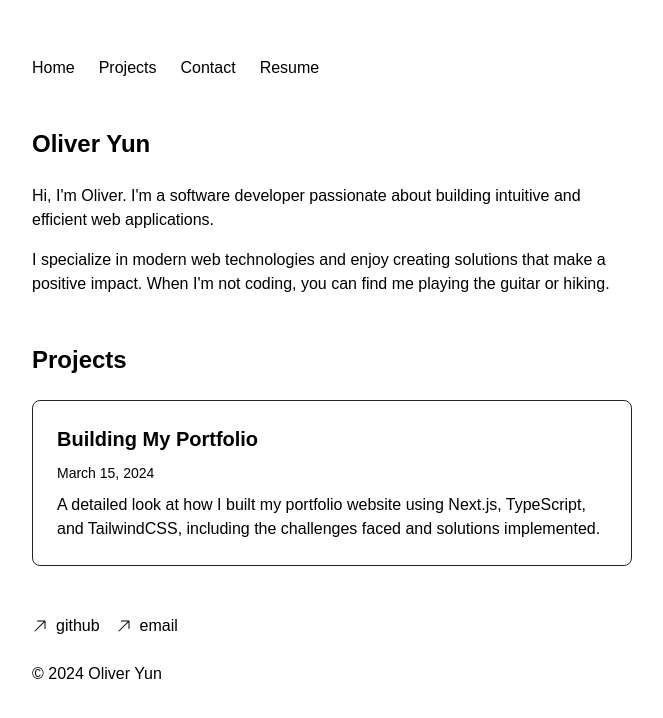
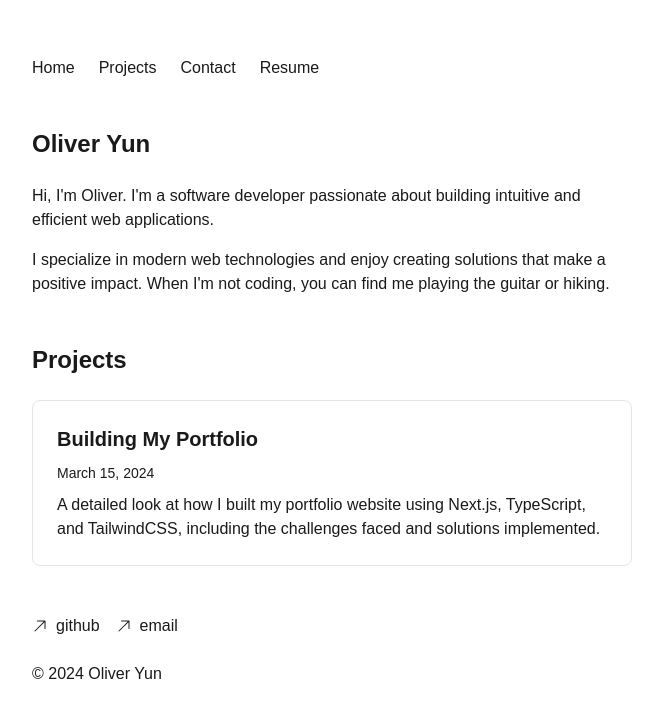
Before and after one commit to oliveryun11/portfolio, a Next.js app: page / in a window 1280 px wide. Shown: the top 718 px of the page, without its empty margins (308-971 px from the left). Built offline with nearby package versions, Linux system fonts and the light colour scheme.

Commit message:
add hover effect for project cards

```diff
--- a/src/app/globals.css
+++ b/src/app/globals.css
@@ -4,17 +4,17 @@
 
 :root {
   --background: #ffffff;
-  --foreground: #000000;
-  --primary: #ededed;
-  --secondary: #242424;
+  --foreground: #1a1a1a;
+  --primary: #404040;
+  --secondary: #e5e5e5;
 }
 
 @media (prefers-color-scheme: dark) {
   :root {
-    --background: #000000;
-    --foreground: #F0F0F0;
-    --primary: #171717;
-    --secondary: #353535;
+    --background: #121212;
+    --foreground: #ffffff;
+    --primary: #a3a3a3;
+    --secondary: #272727;
   }
 }
 
--- a/src/components/Footer.tsx
+++ b/src/components/Footer.tsx
@@ -11,7 +11,7 @@ export default function Footer() {
                         target="_blank"
                         href="https://github.com/oliveryun11"
                     >
-                        <HiArrowUpRight />
+                        <HiArrowUpRight className="w-4 h-4"/>
                         <p className="ml-2">github</p>
                     </a>
                 </li>
@@ -22,7 +22,7 @@ export default function Footer() {
                         target="_blank"
                         href="mailto:oliveryun11@gmail.com"
                     >
-                        <HiArrowUpRight />
+                        <HiArrowUpRight className="w-4 h-4"/>
                         <p className="ml-2">email</p>
                     </a>
                 </li>
--- a/src/components/ProjectCard.tsx
+++ /dev/null
@@ -1,14 +0,0 @@
-import { Project } from '@/data/projects';
-import { FaGithub } from 'react-icons/fa';
-import Link from 'next/link';
-
-export default function ProjectCard({ project }: { project: Project }) {
-  return (
-    <div className="border border-secondary rounded-lg p-6 space-y-4 bg-primary">
-      <div className="flex justify-start gap-4">
-        <h3 className="text-xl font-bold">{project.title}</h3>
-      </div>
-      <p>{project.description}</p>
-    </div>
-  );
-}
--- a/src/components/Projects.tsx
+++ b/src/components/Projects.tsx
@@ -1,5 +1,6 @@
 import { projects } from '@/data/projects';
 import Link from 'next/link';
+import { HiArrowUpRight } from "react-icons/hi2";
 
 export default function Projects() {
 
@@ -12,12 +13,13 @@ export default function Projects() {
             <h2 className="text-2xl font-bold mb-6">Projects</h2>
             <div className="grid gap-6">
                 {allBlogPosts.map((post) => (
-                    <article key={post.slug} className="border border-secondary rounded-lg p-6">
                     <Link href={`/blog/${post.slug}`}>
-                            <h2 className="text-xl font-bold mb-2 hover:text-foreground/80">
-                                {post.title}
-                            </h2>
-                        </Link>
+                        <article
+                            key={post.slug}
+                            className="border border-secondary rounded-lg p-6 transition-all duration-200
+                                       hover:bg-secondary/20 hover:border-primary"
+                        >
+                            <h2 className="text-xl font-bold mb-2">{post.title}</h2>
                             <time className="text-sm text-foreground/60">
                                 {new Date(post.date).toLocaleDateString('en-US', {
                                     year: 'numeric',
@@ -27,6 +29,7 @@ export default function Projects() {
                             </time>
                             <p className="mt-2">{post.excerpt}</p>
                         </article>
+                    </Link>
                 ))}
             </div>
         </div>
```
Lines whose indentation alone changed are shown as unchanged.
